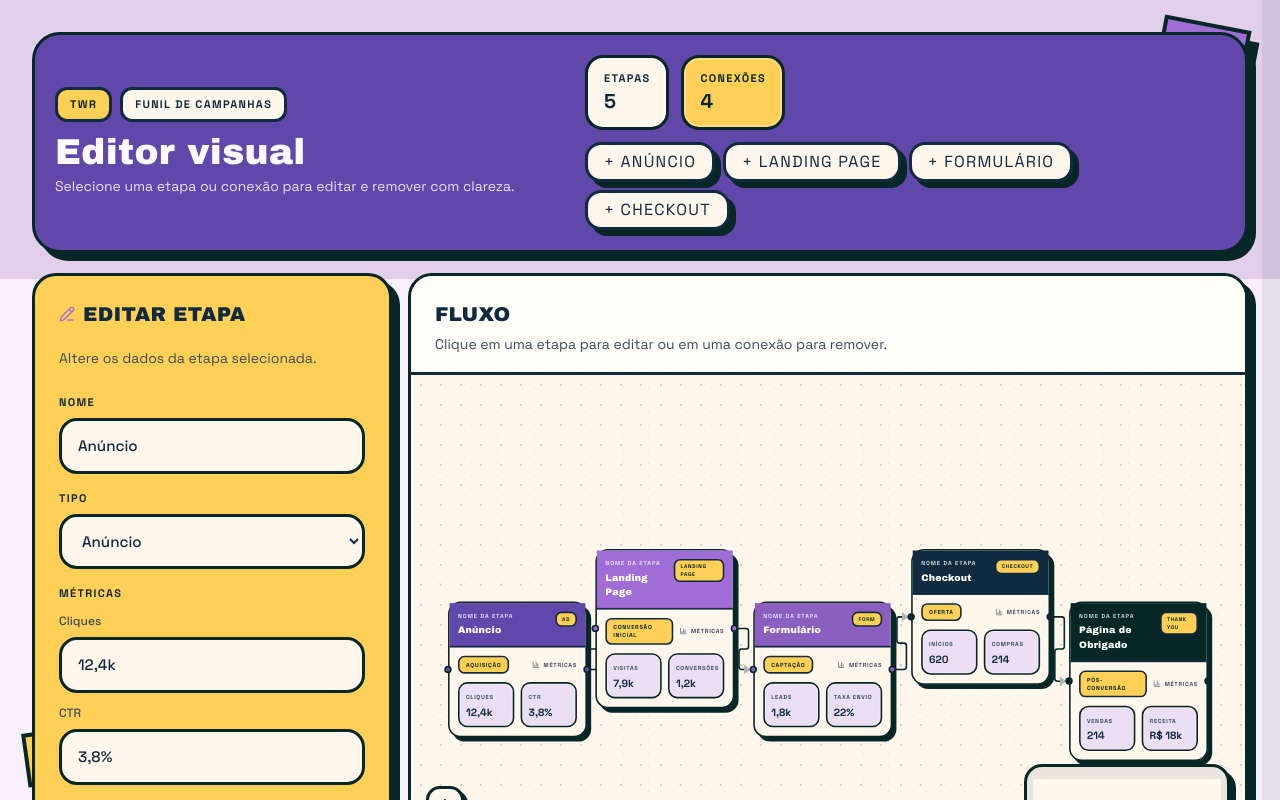
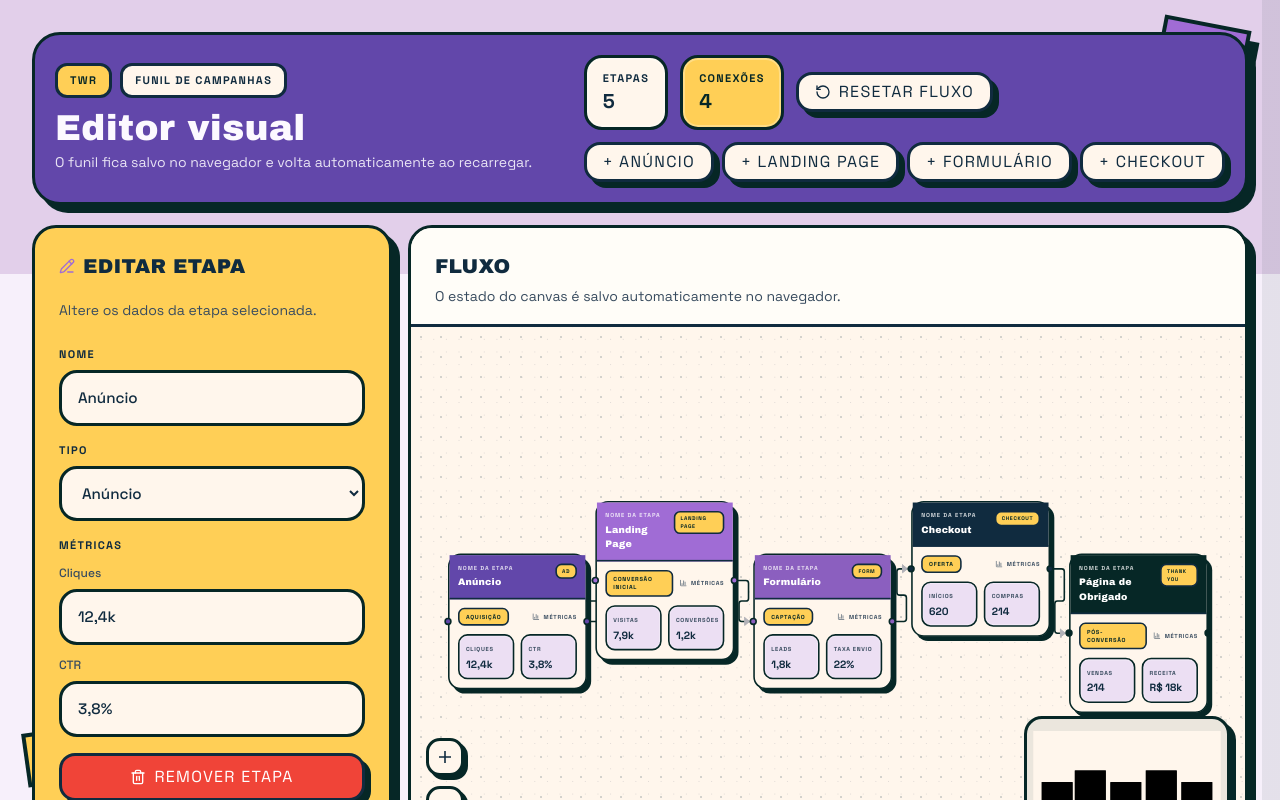
Before and after one commit to Muowl/atividade-react-flow-twr, a React (Vite) app: page / in a window 1280 px wide. Shown: the top 800 px of the page. Built offline with nearby package versions, Linux system fonts and the light colour scheme.

Commit message:
feat: adiciona persistência local do funil com localStorage

```diff
--- a/src/app/app.tsx
+++ b/src/app/app.tsx
@@ -7,8 +7,8 @@ import {
   type Connection,
   type Edge,
 } from '@xyflow/react'
-import { Database, Link2, PencilLine, Trash2, Workflow } from 'lucide-react'
-import { useState } from 'react'
+import { Database, Link2, PencilLine, RotateCcw, Trash2, Workflow } from 'lucide-react'
+import { useEffect, useState } from 'react'
 
 import { Badge } from '@/components/ui/badge'
 import { Button } from '@/components/ui/button'
@@ -26,23 +26,33 @@ import {
   createStageNode,
   stageDefinitions,
 } from '@/features/funnel/data/stage-catalog'
-import { initialEdges, initialNodes } from '@/features/funnel/data/initial-elements'
 import { isValidFunnelConnection } from '@/features/funnel/lib/connection-validation'
+import {
+  clearStoredFlow,
+  getDefaultFlow,
+  readStoredFlow,
+  writeStoredFlow,
+} from '@/features/funnel/lib/storage'
 import type { FunnelStageType } from '@/features/funnel/types'
 
 const baseItems = [
   'Seleção de etapa direto no canvas.',
-  'Edição lateral sem recriar o nó.',
+  'Persistência local automática no navegador.',
   'Exclusão de etapa e conexão com confirmação.',
 ]
 
 export default function App() {
-  const [nodes, setNodes, onNodesChange] = useNodesState(initialNodes)
-  const [edges, setEdges, onEdgesChange] = useEdgesState(initialEdges)
+  const [initialFlow] = useState(() => readStoredFlow())
+  const [nodes, setNodes, onNodesChange] = useNodesState(initialFlow.nodes)
+  const [edges, setEdges, onEdgesChange] = useEdgesState(initialFlow.edges)
   const [selectedNodeId, setSelectedNodeId] = useState<string | null>(
-    initialNodes[0]?.id ?? null,
+    initialFlow.nodes[0]?.id ?? null,
   )
   const [selectedEdgeId, setSelectedEdgeId] = useState<string | null>(null)
+
+  useEffect(() => {
+    writeStoredFlow({ nodes, edges })
+  }, [edges, nodes])
 
   const selectedNode = nodes.find((node) => node.id === selectedNodeId) ?? null
   const selectedEdge = edges.find((edge) => edge.id === selectedEdgeId) ?? null
@@ -182,6 +192,22 @@ export default function App() {
     setSelectedEdgeId(null)
   }
 
+  const handleResetFlow = () => {
+    const confirmed = window.confirm('Restaurar o funil inicial salvo no projeto?')
+
+    if (!confirmed) {
+      return
+    }
+
+    const defaultFlow = getDefaultFlow()
+
+    clearStoredFlow()
+    setNodes(defaultFlow.nodes)
+    setEdges(defaultFlow.edges)
+    setSelectedNodeId(defaultFlow.nodes[0]?.id ?? null)
+    setSelectedEdgeId(null)
+  }
+
   return (
     <ReactFlowProvider>
       <main className="mx-auto flex min-h-screen w-full max-w-7xl flex-col gap-5 px-4 py-6 sm:px-6 lg:px-8 lg:py-8">
@@ -196,12 +222,12 @@ export default function App() {
                 Editor visual
               </h1>
               <p className="max-w-2xl text-sm leading-6 text-primary-foreground/88">
-                Selecione uma etapa ou conexão para editar e remover com clareza.
+                O funil fica salvo no navegador e volta automaticamente ao recarregar.
               </p>
             </div>
           </div>
 
-          <div className="flex max-w-[40rem] flex-col gap-3">
+          <div className="flex max-w-[44rem] flex-col gap-3">
             <div className="flex flex-wrap items-center gap-3">
               <div className="neo-inset rounded-[18px] bg-[#fff6ec] px-4 py-3 text-[#102b3f]">
                 <span className="block text-[11px] font-bold uppercase tracking-[0.12em]">
@@ -215,6 +241,15 @@ export default function App() {
                 </span>
                 <strong className="block text-xl font-bold">{edges.length}</strong>
               </div>
+              <Button
+                className="bg-[#fff6ec] text-[#102b3f]"
+                size="sm"
+                variant="secondary"
+                onClick={handleResetFlow}
+              >
+                <RotateCcw className="mr-2 size-4" />
+                Resetar fluxo
+              </Button>
             </div>
 
             <div className="flex flex-wrap gap-2">
@@ -409,7 +444,7 @@ export default function App() {
               <div className="space-y-1">
                 <CardTitle>Fluxo</CardTitle>
                 <CardDescription>
-                  Clique em uma etapa para editar ou em uma conexão para remover.
+                  O estado do canvas é salvo automaticamente no navegador.
                 </CardDescription>
               </div>
             </CardHeader>
--- /dev/null
+++ b/src/features/funnel/lib/storage.ts
@@ -0,0 +1,61 @@
+import type { Edge } from '@xyflow/react'
+
+import { initialEdges, initialNodes } from '@/features/funnel/data/initial-elements'
+import type { FunnelStageNode } from '@/features/funnel/types'
+
+const STORAGE_KEY = 'atividade-react-flow-twr:funnel-flow'
+
+type StoredFlow = {
+  edges: Edge[]
+  nodes: FunnelStageNode[]
+}
+
+export function getDefaultFlow(): StoredFlow {
+  return {
+    nodes: initialNodes,
+    edges: initialEdges,
+  }
+}
+
+export function readStoredFlow(): StoredFlow {
+  if (typeof window === 'undefined') {
+    return getDefaultFlow()
+  }
+
+  try {
+    const rawValue = window.localStorage.getItem(STORAGE_KEY)
+
+    if (!rawValue) {
+      return getDefaultFlow()
+    }
+
+    const parsedValue = JSON.parse(rawValue) as Partial<StoredFlow>
+
+    if (!Array.isArray(parsedValue.nodes) || !Array.isArray(parsedValue.edges)) {
+      return getDefaultFlow()
+    }
+
+    return {
+      nodes: parsedValue.nodes as FunnelStageNode[],
+      edges: parsedValue.edges as Edge[],
+    }
+  } catch {
+    return getDefaultFlow()
+  }
+}
+
+export function writeStoredFlow(flow: StoredFlow) {
+  if (typeof window === 'undefined') {
+    return
+  }
+
+  window.localStorage.setItem(STORAGE_KEY, JSON.stringify(flow))
+}
+
+export function clearStoredFlow() {
+  if (typeof window === 'undefined') {
+    return
+  }
+
+  window.localStorage.removeItem(STORAGE_KEY)
+}
```
